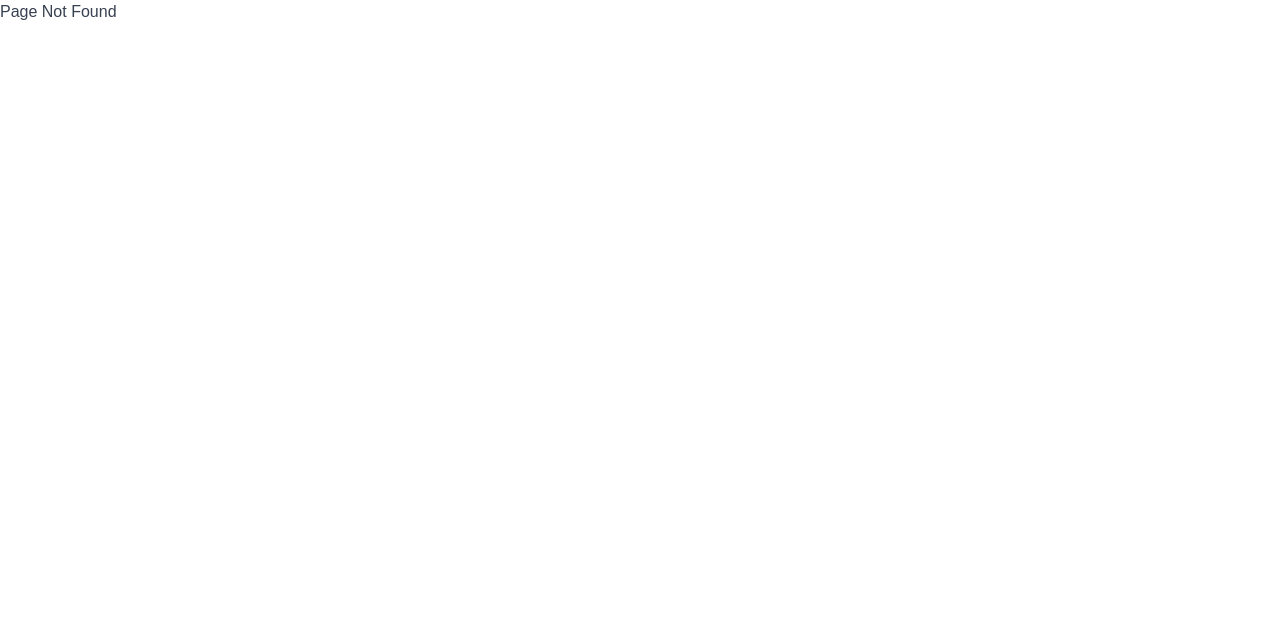
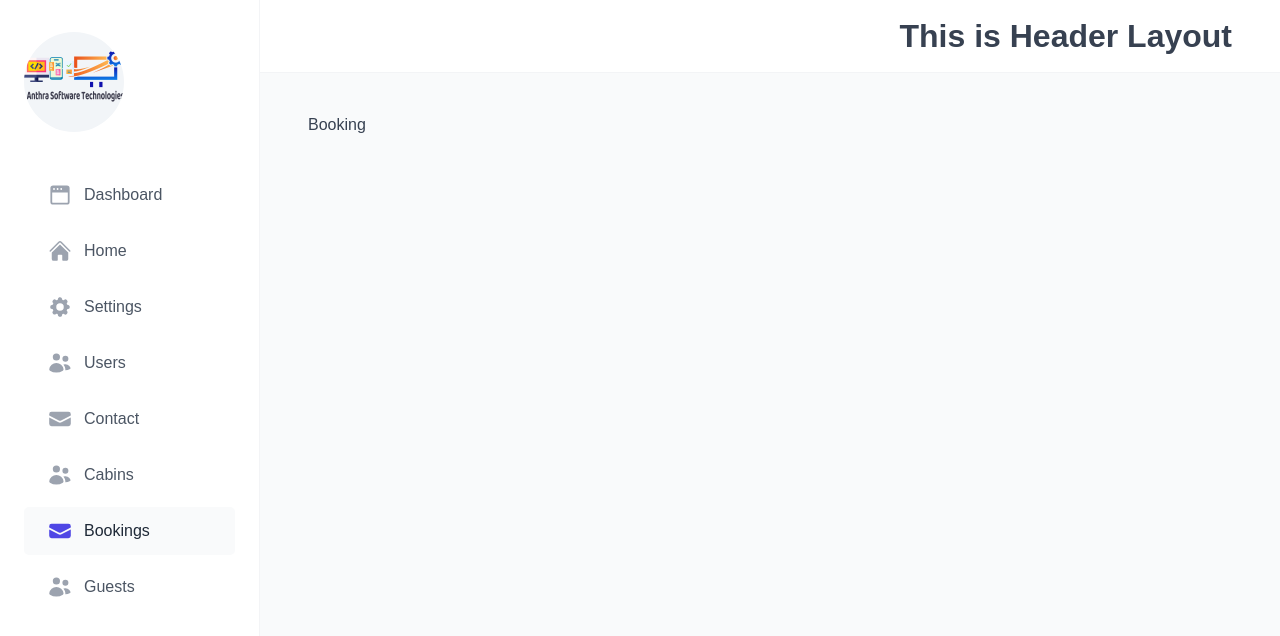
Before and after one commit to gashawgedef/react-dashboard, a React (Vite) app: page /bookings in a window 1280 px wide. Before the commit this address had no page. Shown: the top 636 px of the page. Built offline with nearby package versions, Linux system fonts and the light colour scheme.

Commit message:
create cabins, booking  and guests components

```diff
--- a/src/App.jsx
+++ b/src/App.jsx
@@ -9,6 +9,9 @@ import AppLayout from './Pages/AppLayout'
 import GlobalStyles from "./styles/GlobalStyles";
 import Contact from "./Pages/Contact";
 import PageNotFound from "./Pages/PageNotFound";
+import Booking from "./Pages/Bookings/Booking";
+import Cabin from "./Pages/Cabins/Cabin";
+import Guest from "./Pages/Guests/Guest";
 function App() {
   return (
     <>
@@ -22,6 +25,9 @@ function App() {
             <Route path="contacts" element={<Contact />} />
             <Route path="setting" element={<Settings />} />
             <Route path="users" element={<Users />} />
+            <Route path="cabins" element={<Cabin />} />
+            <Route path="bookings" element={<Booking />} />
+            <Route path="guests" element={<Guest />} />
           </Route>
           <Route path="login" element={<Login />} />
           <Route path="*" element={<PageNotFound />} />
--- /dev/null
+++ b/src/Pages/Bookings/Booking.jsx
@@ -0,0 +1,11 @@
+
+
+function Booking() {
+  return (
+    <div>
+      Booking
+    </div>
+  )
+}
+
+export default Booking
--- /dev/null
+++ b/src/Pages/Cabins/Cabin.jsx
@@ -0,0 +1,11 @@
+
+
+function Cabin() {
+  return (
+    <div>
+      Cabins Page
+    </div>
+  )
+}
+
+export default Cabin
--- /dev/null
+++ b/src/Pages/Guests/Guest.jsx
@@ -0,0 +1,11 @@
+
+
+function Guest() {
+  return (
+    <div>
+      Guests
+    </div>
+  )
+}
+
+export default Guest
--- a/src/ui/MainNav.jsx
+++ b/src/ui/MainNav.jsx
@@ -63,7 +63,9 @@ function MainNav() {
         <li><StyledNavLink to="/setting"><HiCog8Tooth/>Settings</StyledNavLink></li>
         <li><StyledNavLink to="/users"><HiMiniUsers />Users</StyledNavLink> </li>
         <li><StyledNavLink to="/contacts"><HiMiniEnvelope />Contact</StyledNavLink> </li>
-        <li><StyledNavLink to="/setting"><HiMiniUsers/>Members</StyledNavLink> </li>
+        <li><StyledNavLink to="/cabins"><HiMiniUsers />Cabins</StyledNavLink> </li>
+        <li><StyledNavLink to="/bookings"><HiMiniEnvelope />Bookings</StyledNavLink> </li>
+        <li><StyledNavLink to="/guests"><HiMiniUsers/>Guests</StyledNavLink> </li>
 
 
       </NavList>
```
